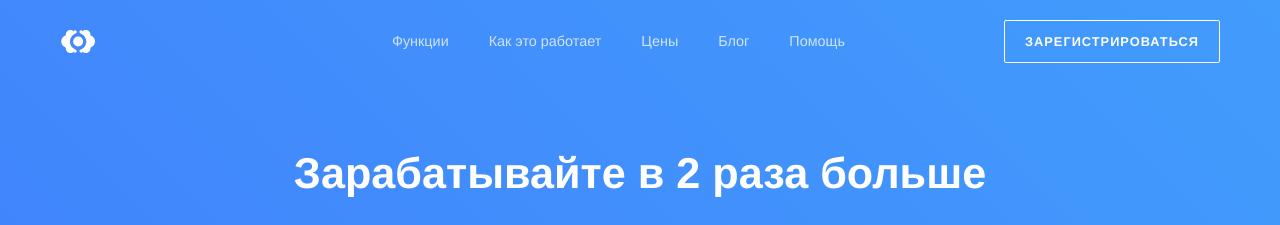
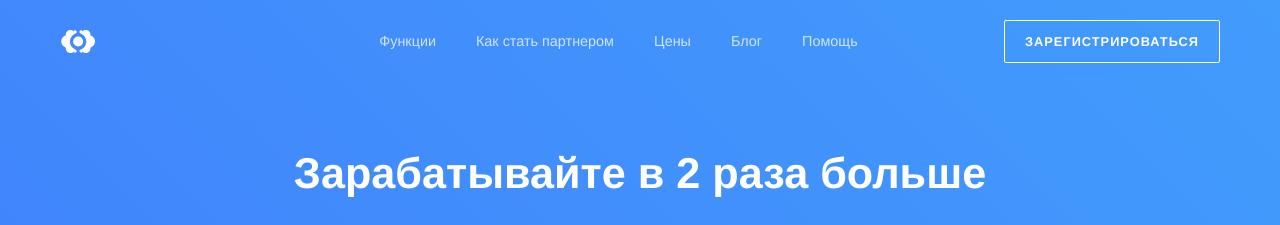
Before and after one commit to RakhimyanTim/physcult.github.io, a Jekyll site: the page built from pages/index.html, in a window 1280 px wide and 900 px high. Shown: the top 225 px of the window. Built offline with Jekyll 4.4.1, drawn with Linux system fonts in a browser that asks for light colours; some web fonts are replaced.

Commit message:
Update main.yml

```diff
--- a/_data/navigation/main.yml
+++ b/_data/navigation/main.yml
@@ -1,7 +1,7 @@
 - link: /features/
   name: Функции
-- link: /how-it-works/
-  name: Как это работает
+- link: /become-a-partner/
+  name: Как стать партнером
 - link: /pricing/
   name: Цены
 - link: /blog/
```
